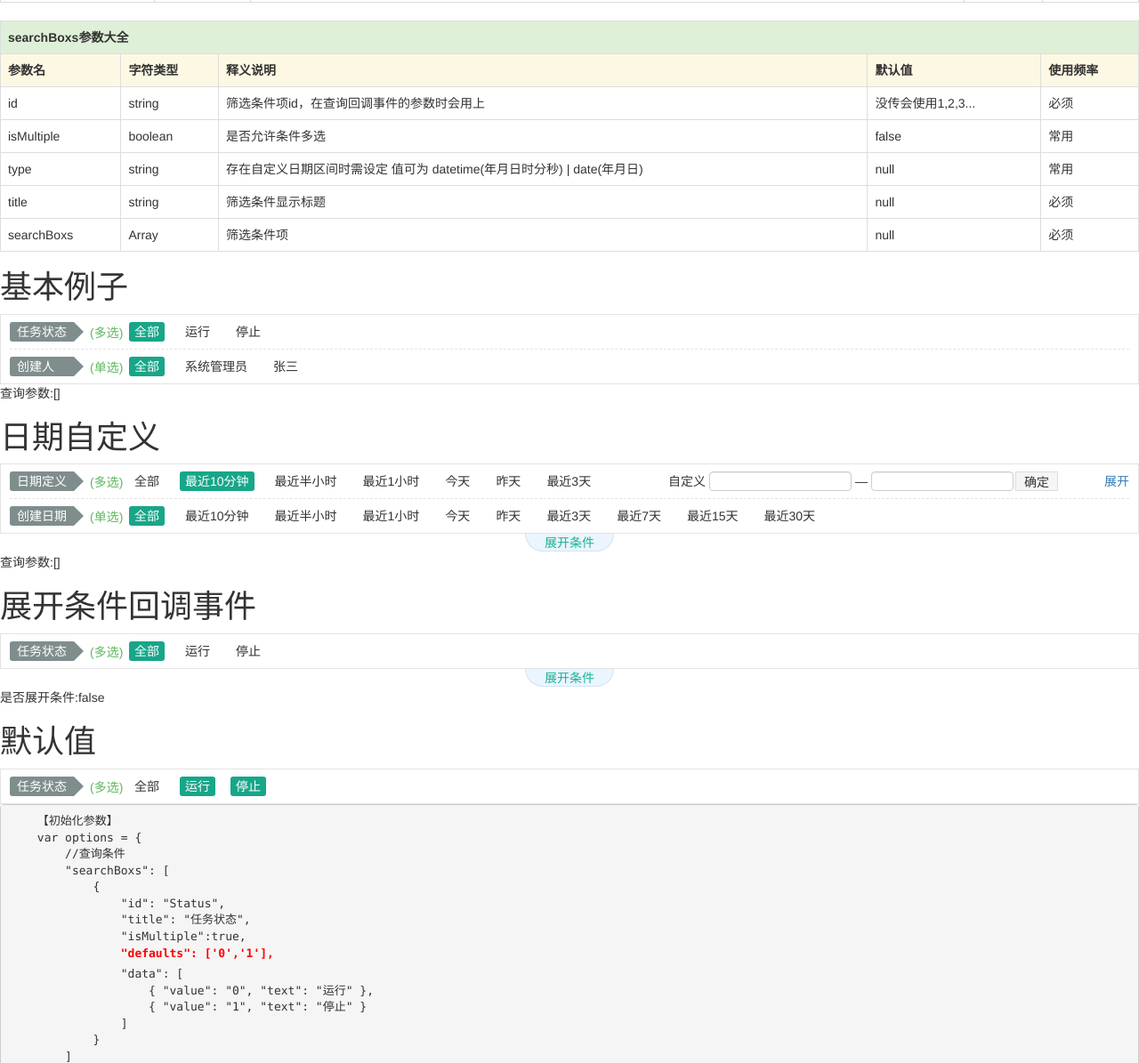
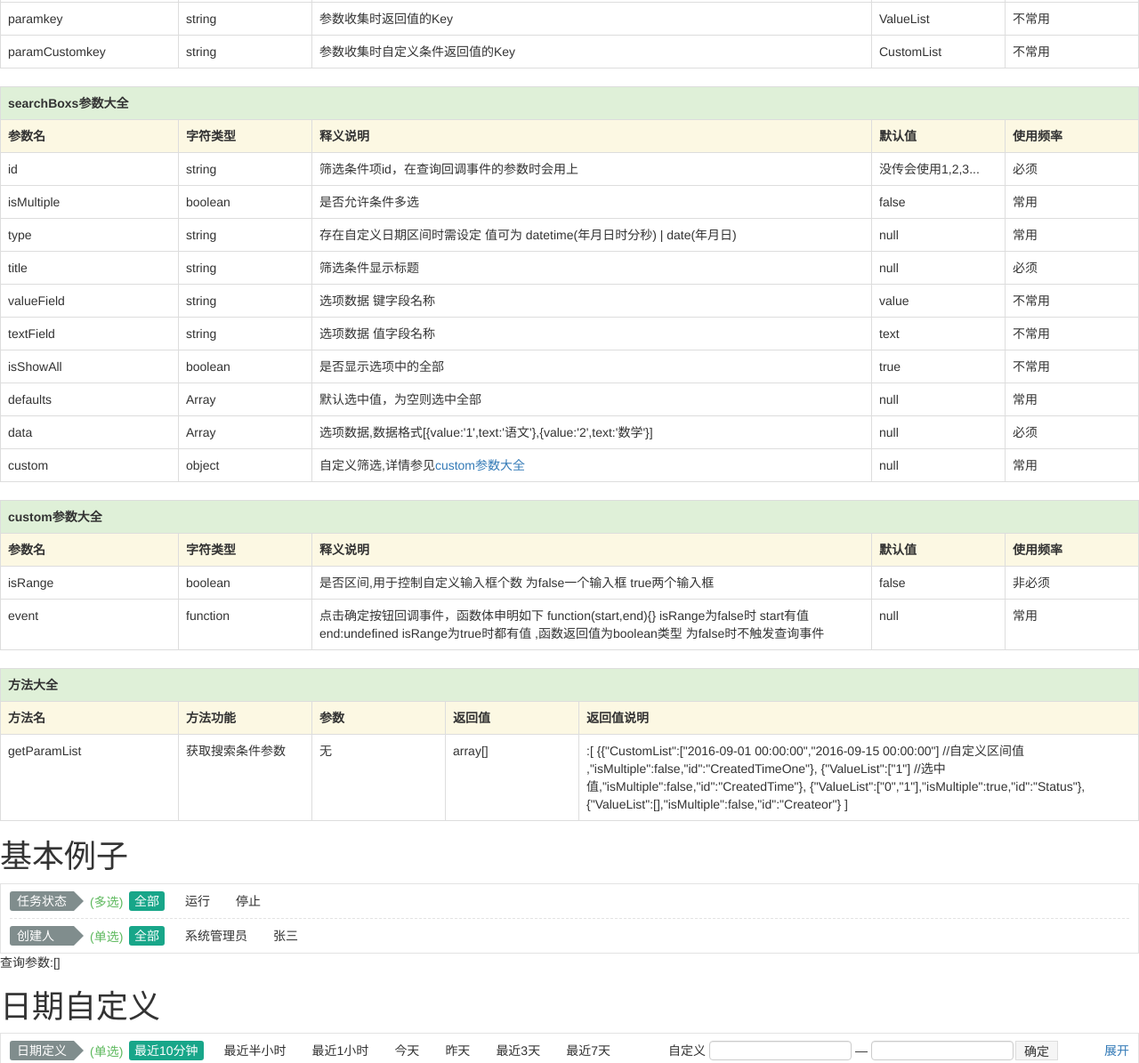
Before and after one commit to CrazyJson/filterMore, a website: page demo/index.html in a window 1280 px wide. Shown: the part 556-1751 px from the top of the page at 89% size. Drawn offline with Linux system fonts and the light colour scheme.

Commit message:
修改帮助文档

```diff
--- a/demo/index.html
+++ b/demo/index.html
@@ -6,9 +6,9 @@
     <link href="bootstrap.min.css" rel="stylesheet">
     <link rel="stylesheet" href="../dist/css/fiterMore.min.css">
     <style>
-        .t-red{
-            color: red;
-        }
+        .t-red{  color: red;  }
+        .w150{  width: 150px;  }
+        .w200{  width: 200px;  }
     </style>
 </head>
 <body>
@@ -31,11 +31,11 @@
         <td colspan="5" style="font-weight: bold;">初始化参数大全</td>
     </tr>
     <tr class="warning">
-        <th >参数名</th>
-        <th>字符类型</th>
+        <th class="w200">参数名</th>
+        <th class="w150">字符类型</th>
         <th>释义说明</th>
-        <th >默认值</th>
-        <th>使用频率</th>
+        <th class="w150">默认值</th>
+        <th class="w150">使用频率</th>
     </tr>
     <tr>
         <td >search</td>
@@ -72,6 +72,20 @@
         <td>null</td>
         <td>必须</td>
     </tr>
+    <tr>
+        <td >paramkey</td>
+        <td>string</td>
+        <td>参数收集时返回值的Key</td>
+        <td>ValueList</td>
+        <td>不常用</td>
+    </tr>
+    <tr>
+        <td >paramCustomkey</td>
+        <td>string</td>
+        <td>参数收集时自定义条件返回值的Key</td>
+        <td>CustomList</td>
+        <td>不常用</td>
+    </tr>
     </tbody>
 </table>
 <table class="table table-bordered" id="table_searchBoxsParamList">
@@ -80,11 +94,11 @@
         <td colspan="5" style="font-weight: bold;">searchBoxs参数大全</td>
     </tr>
     <tr class="warning">
-        <th >参数名</th>
-        <th>字符类型</th>
+        <th class="w200">参数名</th>
+        <th class="w150">字符类型</th>
         <th>释义说明</th>
-        <th >默认值</th>
-        <th>使用频率</th>
+        <th class="w150">默认值</th>
+        <th class="w150">使用频率</th>
     </tr>
     <tr>
         <td >id</td>
@@ -115,11 +129,103 @@
         <td>必须</td>
     </tr>
     <tr>
-        <td >searchBoxs</td>
+        <td >valueField</td>
+        <td>string</td>
+        <td>选项数据 键字段名称</td>
+        <td>value</td>
+        <td>不常用</td>
+    </tr>
+    <tr>
+        <td >textField</td>
+        <td>string</td>
+        <td>选项数据 值字段名称</td>
+        <td>text</td>
+        <td>不常用</td>
+    </tr>
+    <tr>
+        <td >isShowAll</td>
+        <td>boolean</td>
+        <td>是否显示选项中的全部</td>
+        <td>true</td>
+        <td>不常用</td>
+    </tr>
+    <tr>
+        <td >defaults</td>
         <td>Array</td>
-        <td>筛选条件项</td>
+        <td>默认选中值，为空则选中全部</td>
+        <td>null</td>
+        <td>常用</td>
+    </tr>
+    <tr>
+        <td >data</td>
+        <td>Array</td>
+        <td>选项数据,数据格式[{value:'1',text:'语文'},{value:'2',text:'数学'}]</td>
         <td>null</td>
         <td>必须</td>
+    </tr>
+    <tr>
+        <td >custom</td>
+        <td>object</td>
+        <td>自定义筛选,详情参见<a href="#table_customParamList">custom参数大全</a></td>
+        <td>null</td>
+        <td>常用</td>
+    </tr>
+    </tbody>
+</table>
+
+<table class="table table-bordered" id="table_customParamList">
+    <tbody>
+    <tr class="success">
+        <td colspan="5" style="font-weight: bold;">custom参数大全</td>
+    </tr>
+    <tr class="warning">
+        <th class="w200">参数名</th>
+        <th class="w150">字符类型</th>
+        <th>释义说明</th>
+        <th class="w150">默认值</th>
+        <th class="w150">使用频率</th>
+    </tr>
+    <tr>
+        <td >isRange</td>
+        <td>boolean</td>
+        <td>是否区间,用于控制自定义输入框个数 为false一个输入框 true两个输入框</td>
+        <td>false</td>
+        <td>非必须</td>
+    </tr>
+    <tr>
+        <td >event</td>
+        <td>function</td>
+        <td>点击确定按钮回调事件，函数体申明如下 function(start,end){} isRange为false时 start有值 end:undefined isRange为true时都有值 ,函数返回值为boolean类型 为false时不触发查询事件</td>
+        <td>null</td>
+        <td>常用</td>
+    </tr>
+    </tbody>
+</table>
+
+<table class="table table-bordered">
+    <tbody>
+    <tr class="success">
+        <td colspan="5" style="font-weight: bold;">方法大全</td>
+    </tr>
+    <tr class="warning">
+        <th class="w200">方法名</th>
+        <th class="w150">方法功能</th>
+        <th class="w150">参数</th>
+        <th class="w150">返回值</th>
+        <th>返回值说明</th>
+    </tr>
+    <tr>
+        <td >getParamList</td>
+        <td>获取搜索条件参数</td>
+        <td>无</td>
+        <td>array[]</td>
+        <td>:[
+            {{"CustomList":["2016-09-01 00:00:00","2016-09-15 00:00:00"] //自定义区间值
+             ,"isMultiple":false,"id":"CreatedTimeOne"},
+            {"ValueList":["1"] //选中值,"isMultiple":false,"id":"CreatedTime"},
+            {"ValueList":["0","1"],"isMultiple":true,"id":"Status"},
+            {"ValueList":[],"isMultiple":false,"id":"Createor"}
+            ]</td>
     </tr>
     </tbody>
 </table>
@@ -245,7 +351,6 @@
                     "id": "CreatedTimeOne",
                     "title": "日期定义",
                     "type": "datetime",
-                    "isMultiple":true,
                     "data": [
                         { "value": "0", "text": "最近10分钟" },
                         { "value": "1", "text": "最近半小时"},
@@ -299,7 +404,15 @@
                         { "value": "6", "text": "最近7天"},
                         { "value": "7", "text": "最近15天" },
                         { "value": "8", "text": "最近30天"}
-                    ]
+                    ],
+                    "custom": {
+                        'event': function (start, end) {
+                            console.log(start);
+                            console.log(end);
+                            //返回false不会触发查询事件
+                            return false;
+                        }
+                    }
                 },
                 {
                     "id": "Status",
```
Also changed, not shown: README.md.
